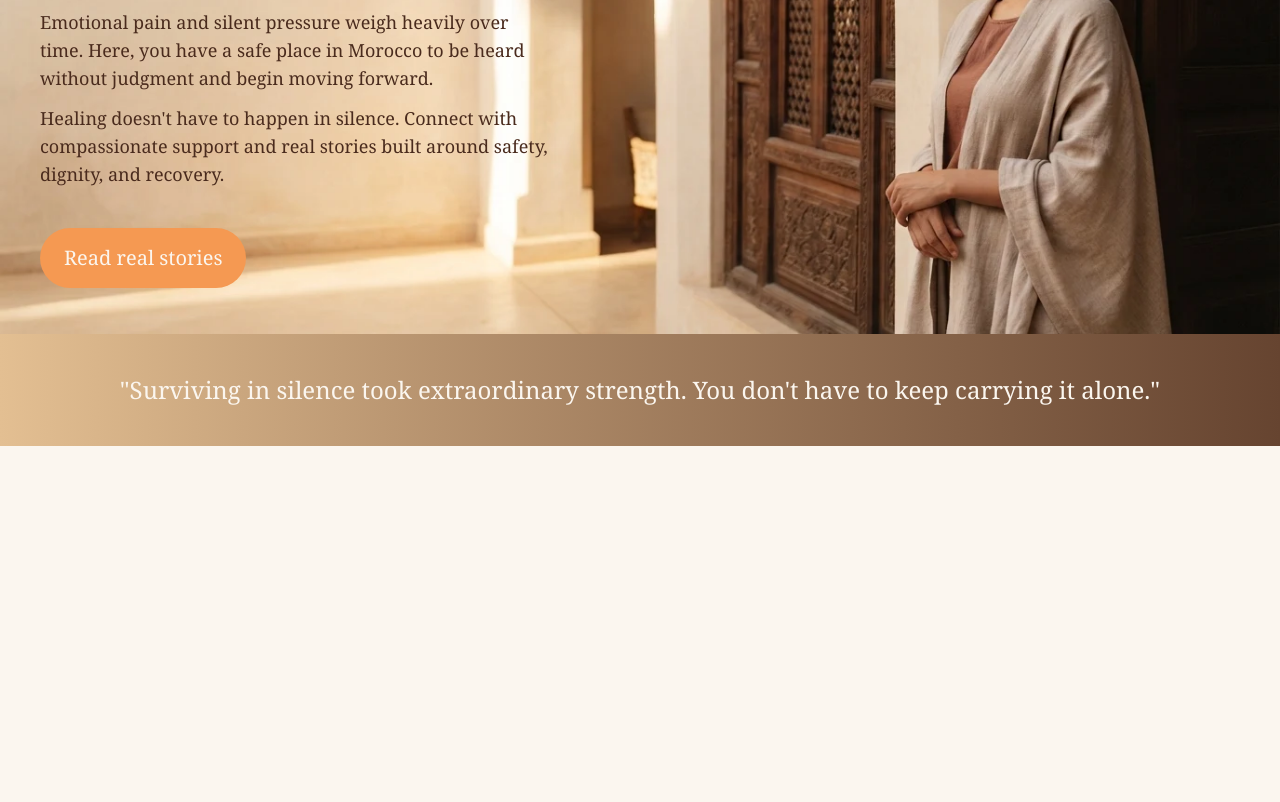
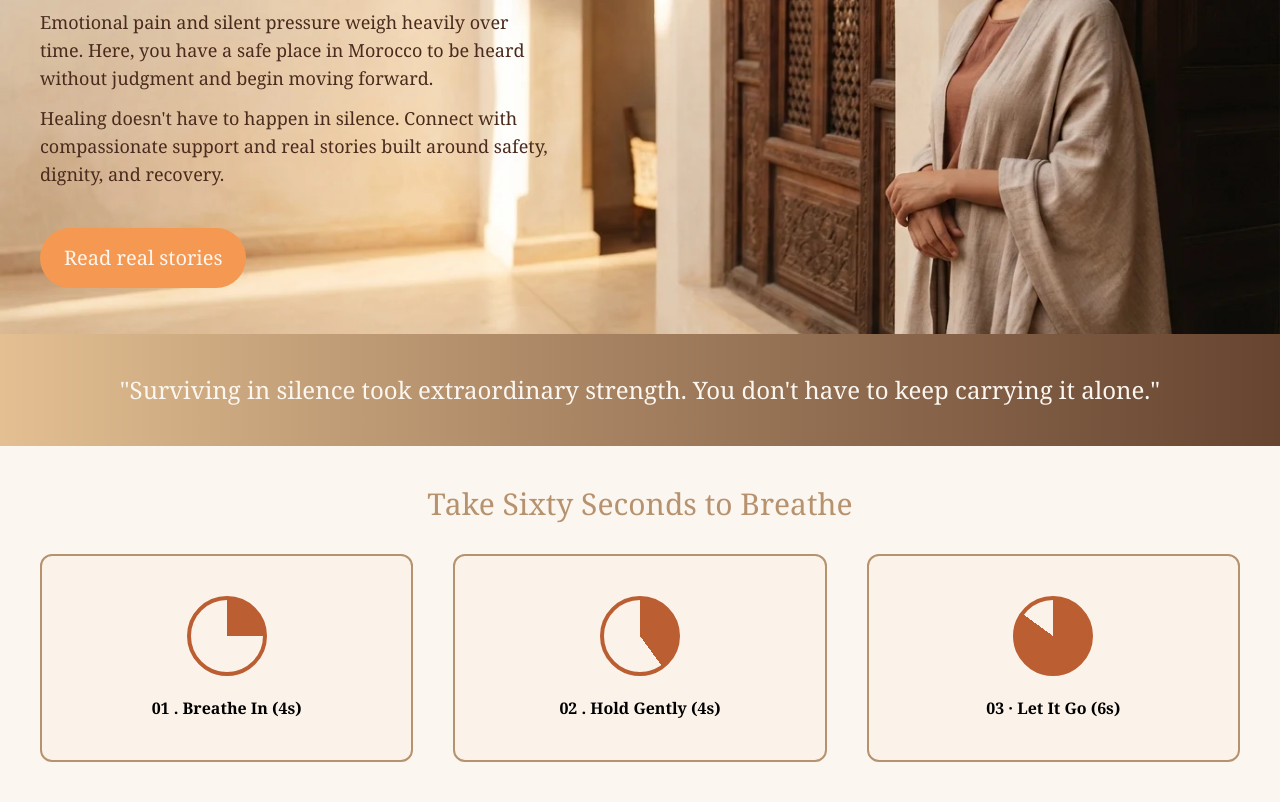
Before and after one commit to akram-el-moumen/Akram-El-Moumen-final-project-HTML-CSS, a website: page index.html in a window 1280 px wide. Shown: the part 346-1148 px from the top of the page. Before the commit the page ends 800 px from the top, so only its background shows below. Drawn offline with Linux system fonts and the light colour scheme.

Commit message:
add the third section

```diff
--- a/index.html
+++ b/index.html
@@ -56,7 +56,31 @@
             "Surviving in silence took extraordinary strength. You don't have to keep carrying it alone."
         </section>
 
-
+        <section class="flex flex-col gap-8 items-center px-10 py-10">
+            <div class="font-medium text-3xl text-[#b6926e]">
+                Take Sixty Seconds to Breathe
+            </div>
+            <div class="flex w-full gap-10   justify-between">
+                <div class="flex flex-col items-center gap-5 w-full px-20 py-10 bg-[#fbf3ea] border-2 border-[#b6926e] rounded-xl">
+                    <div class="w-20 h-20 border-4 border-[#bb5e31] rounded-[50%] bg-[conic-gradient(#bb5e31_0%_25%,transparent_25%_100%)]"></div>
+                    <div class=" font-semibold">
+                        01 . Breathe In (4s)
+                    </div>
+                </div>
+                <div class="flex flex-col items-center gap-5 w-full px-20 py-10 bg-[#fbf3ea] border-2 border-[#b6926e] rounded-xl">
+                    <div class="w-20 h-20 border-4 border-[#bb5e31] rounded-[50%] bg-[conic-gradient(#bb5e31_0%_40%,transparent_40%_100%)]"></div>
+                    <div class=" font-semibold">
+                        02 . Hold Gently (4s)
+                    </div>
+                </div>
+                <div class="flex flex-col items-center gap-5 w-full px-20 py-10 bg-[#fbf3ea] border-2 border-[#b6926e] rounded-xl">
+                    <div class="w-20 h-20 border-4 border-[#bb5e31] rounded-[50%] bg-[conic-gradient(#bb5e31_0%_85%,transparent_85%_100%)]"></div>
+                    <div class=" font-semibold">
+                        03 · Let It Go (6s)
+                    </div>
+                </div>
+            </div>
+        </section>
     </main>
 </body>
 
```
Also changed, not shown: public/css/output.css.
